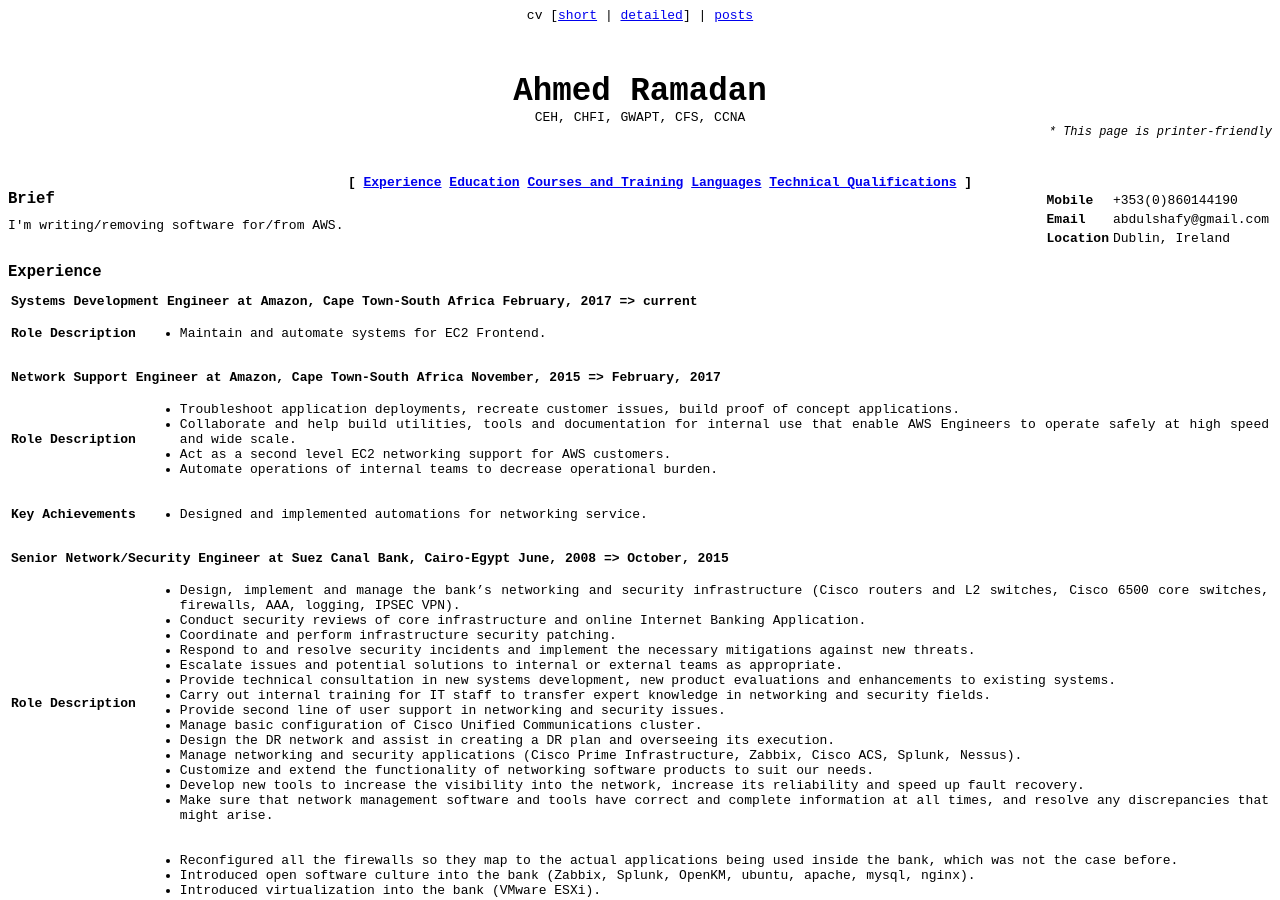
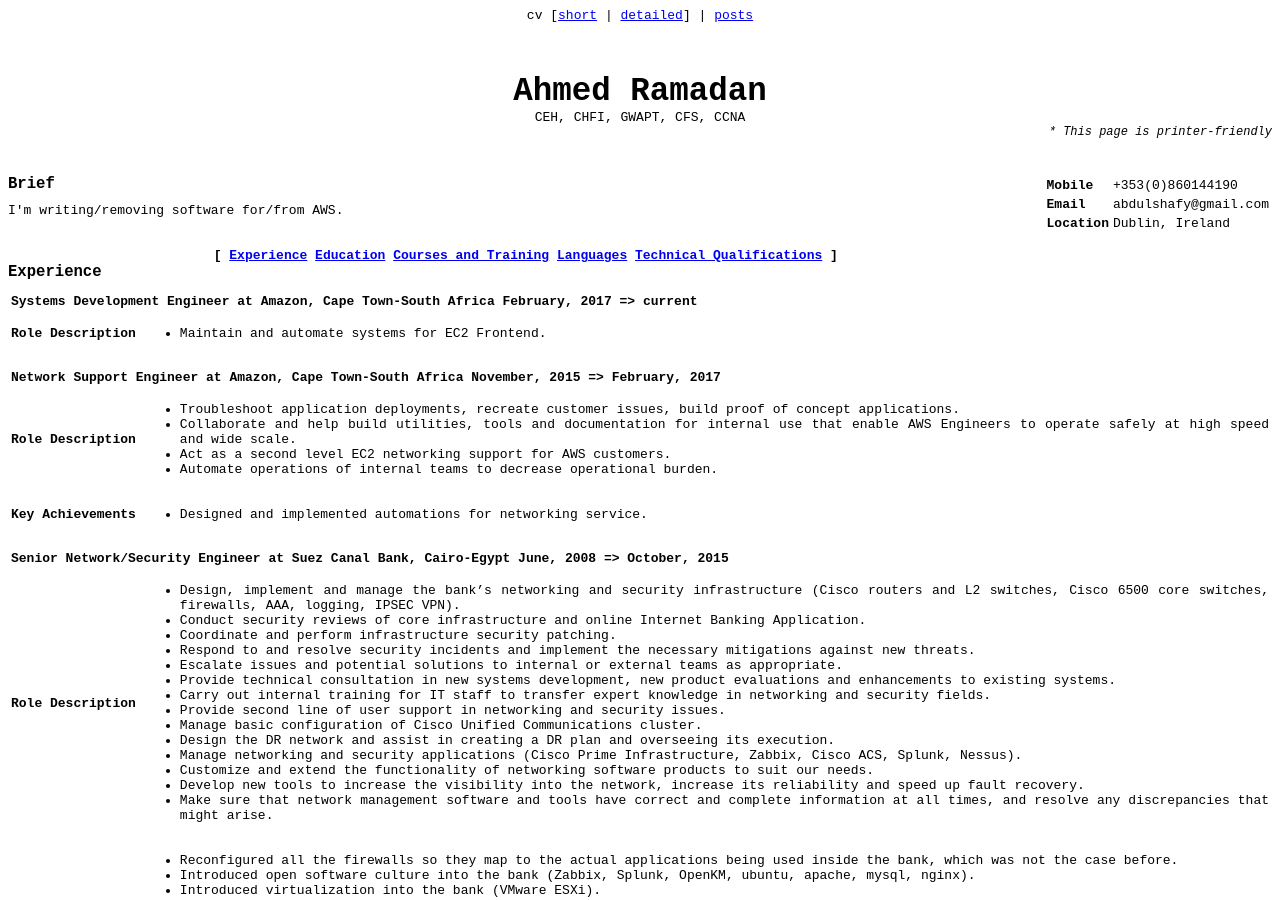
Before and after one commit to 0xcurb/0xcurb.github.io, a Jekyll site: the page built from cv/detailed.html, in a window 1280 px wide and 900 px high. Built offline with Jekyll 4.4.1, drawn with Linux system fonts in a browser that asks for light colours; some of the changed lines change nothing that is shown.

Commit message:
Update detailed.html

```diff
--- a/cv/detailed.html
+++ b/cv/detailed.html
@@ -2,12 +2,9 @@
 layout: default
 title: Detailed CV
 ---
-<header>
-  <div id="page-title">{{ site.data.info.name }}</div>
-  <div id="certs">CEH, CHFI, GWAPT, CFS, CCNA</div>
-  <div id="online-version">(An up-to-date version of this CV can be found online at <a href="https://0xcurb.github.io">https://0xcurb.github.io</a>)</div>
-        <div id="printer-friendly">* This page is printer-friendly</div>
-</header>
+{% include cv-header.html %}
+{% include contact-card.html %}
+{% include cv-summary.html %}
 
 <nav id='toc'>
   <ul>
@@ -20,10 +17,6 @@
     <li>]</li>
   </ul>
 </nav>
-
-
-{% include contact-card.html %}
-{% include cv-summary.html %}
 
 <section id='experience'>
   <div class='section-title'>Experience</div>
```
